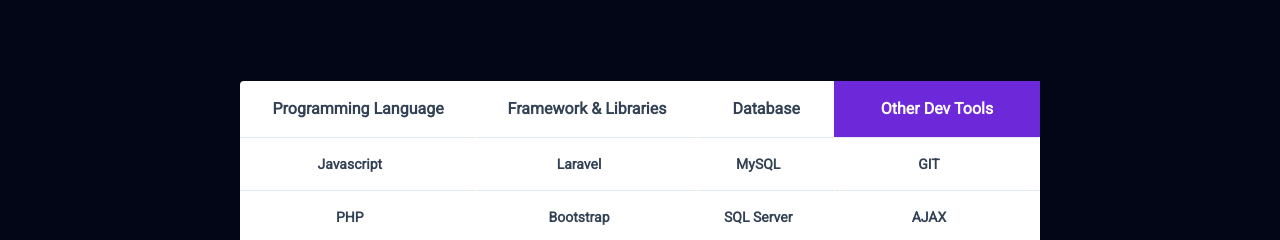
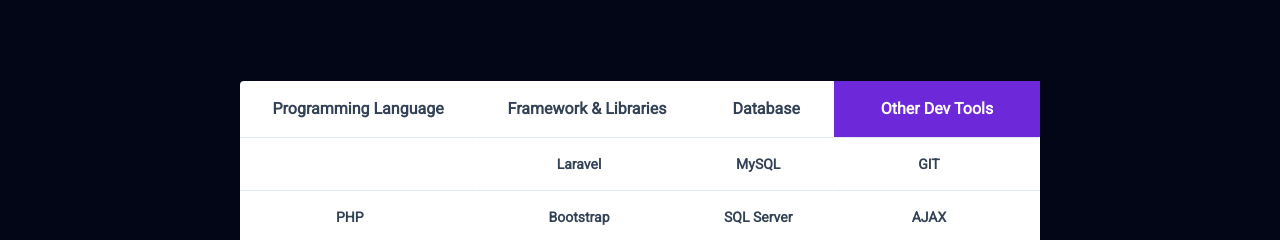
Before and after one commit to krisnadharma1412/Portfolio, a SvelteKit app: page / in a window 1280 px wide. Shown: the part 3140-3380 px from the top of the page. Built offline with nearby package versions, Linux system fonts and the light colour scheme.

Commit message:
add icon

```diff
--- a/src/app.html
+++ b/src/app.html
@@ -2,6 +2,7 @@
 <html lang="en">
 	<head>
 		<meta charset="utf-8" />
+		<link rel="stylesheet" href="https://cdn.jsdelivr.net/gh/devicons/devicon@v2.15.1/devicon.min.css">
 		<script src="https://cdnjs.cloudflare.com/ajax/libs/particles.js/2.0.0/particles.min.js"
 		integrity="sha512-Kef5sc7gfTacR7TZKelcrRs15ipf7+t+n7Zh6mKNJbmW+/RRdCW9nwfLn4YX0s2nO6Kv5Y2ChqgIakaC6PW09A=="
 		crossorigin="anonymous" referrerpolicy="no-referrer"></script>
--- a/src/components/Main.svelte
+++ b/src/components/Main.svelte
@@ -155,7 +155,9 @@
                 </thead>
                 <tbody>
                     <tr class="border-b border-solid border-slate-200">
-                        <td class="border-r border-solid border-white pl-4 pr-8 py-4 font-semibold text-sm">Javascript</td>
+                        <td class="border-r border-solid border-white pl-4 pr-8 py-4 font-semibold text-sm">
+                            <i class="fa-solid fa-javascript"></i>
+                        </td>
                         <td class="border-r border-solid border-white pl-4 pr-8 py-4 font-semibold text-sm">Laravel</td>
                         <td class="border-r border-solid border-white pl-4 pr-8 py-4 font-semibold text-sm">MySQL</td>
                         <td class="border-r border-solid border-white pl-4 pr-8 py-4 font-semibold text-sm">GIT</td>
```
